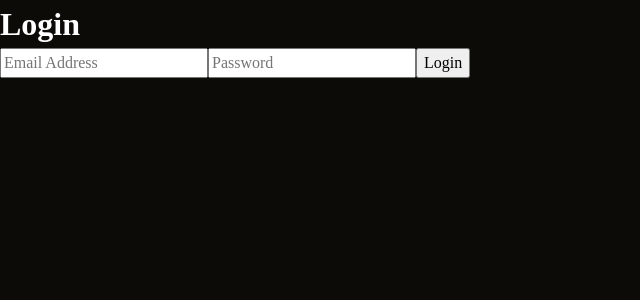
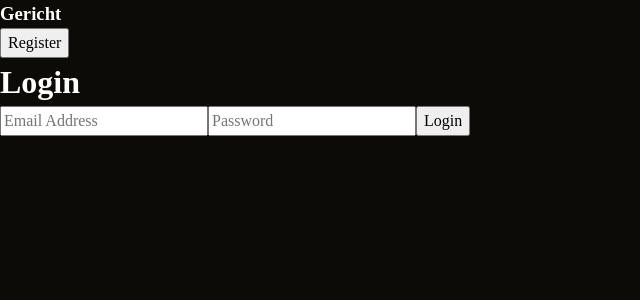
Before and after one commit to CharlesCypher/gericht, a React (Vite) app: page /login in a window 1280 px wide. Shown: the top 300 px of the page, without its empty margins (0-640 px from the left). Built offline with nearby package versions, Linux system fonts and the light colour scheme; no server answers; a web font is replaced by a local one.

Commit message:
updating

```diff
--- a/src/components/Header.jsx
+++ b/src/components/Header.jsx
@@ -40,13 +40,11 @@ function Header() {
                 <Link to={"/login"}>Log In</Link>
               </li>
               <li className="header__link">
-                <Link to={"/login"} onClick={() => signOut(firebaseAuth)}>
-                  Registration
+                <Link to={"/register"} onClick={() => signOut(firebaseAuth)}>
+                  Log Out
                 </Link>
               </li>
-              <li className="header__link">
-                <Link to={"/booktable"}>table</Link>
-              </li>
+              <li className="header__link">table(s)</li>
             </ul>
           </nav>
           <button className="hamburger" role={"navigation"} onClick={toggleNavBar}>
--- a/src/components/Navlogin.jsx
+++ b/src/components/Navlogin.jsx
@@ -1,15 +1,21 @@
 import React from "react";
 import { Link, useNavigate } from "react-router-dom";
 
-function Navlogin({ isLogged }) {
+function Navlogin(props) {
   const navigate = useNavigate();
   return (
     <header>
       <Link to={"/"}>
         <h3 className="logo">Gericht</h3>
       </Link>
-      {isLogged && <button onClick={() => navigate("/login")}>Signup</button>}
-      {/* {!isLogged && (<button onClick={() => navigate("/register")}></button>)} */}
+      <button
+        className="header__btn"
+        onClick={() => {
+          navigate(props.login ? "/login" : "/register");
+        }}
+      >
+        {props.login ? "Login" : "Register"}
+      </button>
     </header>
   );
 }
--- a/src/pages/Login.jsx
+++ b/src/pages/Login.jsx
@@ -2,9 +2,11 @@ import React, { useEffect, useState } from "react";
 import { onAuthStateChanged, signInWithEmailAndPassword } from "firebase/auth";
 import { firebaseAuth } from "../utils/firebase-config";
 import { useNavigate } from "react-router-dom";
+import Navlogin from "../components/Navlogin";
 import "./Login.css";
 
 function Login() {
+  // const [isLogged, setIsLogged] = useState(false);
   const [formValues, setFormValues] = useState({
     email: "",
     password: "",
@@ -15,6 +17,7 @@ function Login() {
     try {
       const { email, password } = formValues;
       await signInWithEmailAndPassword(firebaseAuth, email, password);
+      // setIsLogged(true);
     } catch (error) {
       console.log(error.message);
     }
@@ -26,6 +29,7 @@ function Login() {
   }, []);
   return (
     <div>
+      <Navlogin />
       <form>
         <h1 className="form__title">Login</h1>
         <input
@@ -33,6 +37,7 @@ function Login() {
           name="email"
           value={formValues.email}
           placeholder="Email Address"
+          required
           onChange={(e) => setFormValues({ ...formValues, [e.target.name]: e.target.value })}
         />
         <input
@@ -40,6 +45,9 @@ function Login() {
           name="password"
           value={formValues.password}
           placeholder="Password"
+          required
+          maxLength={20}
+          minLength={6}
           onChange={(e) => setFormValues({ ...formValues, [e.target.name]: e.target.value })}
         />
         <button onClick={handleLogin}>Login</button>
--- a/src/pages/Signup.jsx
+++ b/src/pages/Signup.jsx
@@ -1,35 +1,37 @@
-import React from "react";
-import { createUserWithEmailAndPassword, onAuthStateChanged, signOut } from "firebase/auth";
+import React, { useEffect } from "react";
+import { createUserWithEmailAndPassword, onAuthStateChanged } from "firebase/auth";
 import { useState } from "react";
-// import { useNavigate } from "react-router-dom";
+import { useNavigate } from "react-router-dom";
 import { firebaseAuth } from "../utils/firebase-config";
 import Navlogin from "../components/Navlogin";
 // import Header from "../components/Header";
 
 function Signup() {
-  const [isLogged, setIsLogged] = useState(false);
+  // const [isLogged, setIsLogged] = useState(false);
   const [formValues, setFormValues] = useState({
     email: "",
     password: "",
   });
-  // const navigate = useNavigate();
+  const navigate = useNavigate();
   const handleSignIn = async (e) => {
     e.preventDefault();
     try {
       const { email, password } = formValues;
       await createUserWithEmailAndPassword(firebaseAuth, email, password);
+      // setIsLogged(true);
     } catch (error) {
       console.log(error.message);
     }
   };
-  // onAuthStateChanged(firebaseAuth, (currentUser) => {
-  //   if (currentUser) navigate("/");
-  //   setIsLogged(true);
-  // });
+  useEffect(() => {
+    onAuthStateChanged(firebaseAuth, (currentUser) => {
+      if (currentUser) navigate("/");
+    });
+  }, []);
 
   return (
     <div>
-      <Navlogin login={isLogged} />
+      <Navlogin login={"isLogged"} />
       <form>
         <h1 className="form__title">Register</h1>
         <input
```
